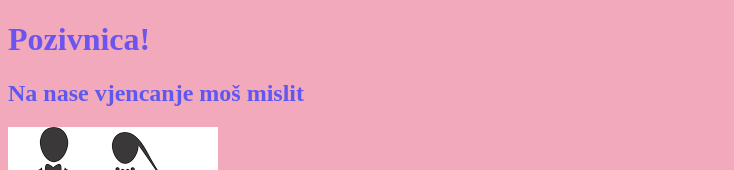
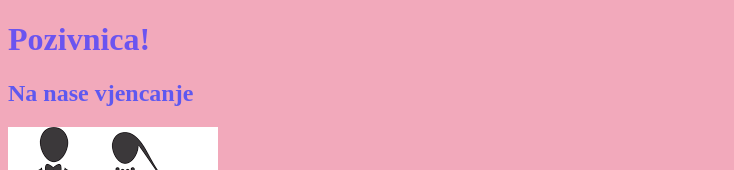
Before and after one commit to Nikolina02/Nikolina02.github.io, a plain HTML site: page index.html in a window 1280 px wide. Shown: the top 170 px of the page, without its empty margins (0-734 px from the left). Drawn offline with Linux system fonts and the light colour scheme.

Commit message:
Update index.html

```diff
--- a/index.html
+++ b/index.html
@@ -17,7 +17,7 @@
     <body>
 
         <h1>Pozivnica!</h1>
-        <h2>Na nase vjencanje  moš mislit</h2>
+        <h2>Na nase vjencanje</h2>
         <img src="vjencanje-6.png" align="middle">
 
         <p>Detalji:
```
